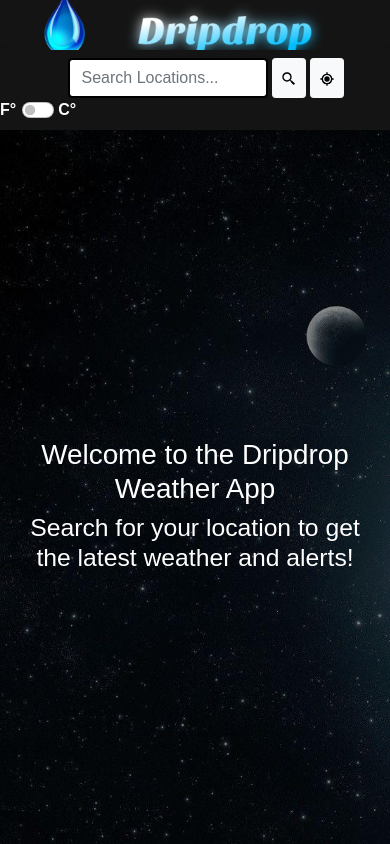
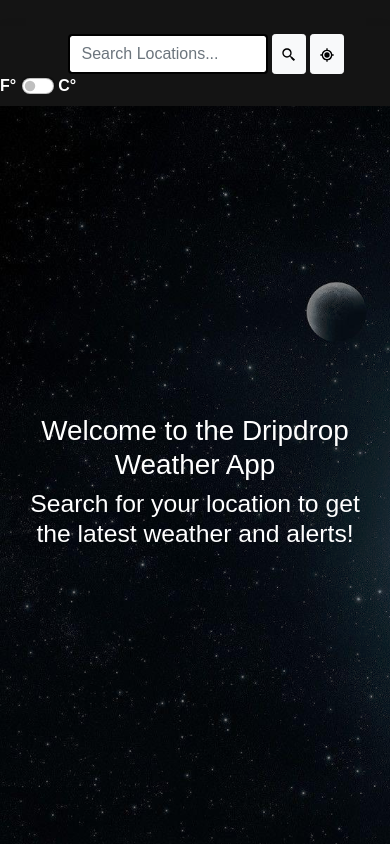
Before and after one commit to Jimenez0106/weather-app, a React (Create React App) app: page / in a window 390 px wide. Built offline with nearby package versions, Linux system fonts and the light colour scheme.

Commit message:
Update MobileHeader.js

```diff
--- a/src/components/navbar/MobileHeader.js
+++ b/src/components/navbar/MobileHeader.js
@@ -11,8 +11,20 @@ const MobileHeader = ({ logo, textLogo }) => {
     >
       <Navbar.Brand>
         <div className="AppLogo">
-          <Image src={logo} alt="Logo" height="75px" width="auto" />
-          <Image src={textLogo} alt="Logo Text" height="75px" width="auto" />
+        <Image
+              className="d-none d-md-block"
+              src={logo}
+              alt="Logo"
+              width="auto"
+              height="75px"
+            />
+            <Image
+              className="d-none d-md-block mb-2"
+              src={textLogo}
+              alt="Logo Text"
+              height="75px"
+              width="auto"
+            />
         </div>
       </Navbar.Brand>
     </Navbar>
```
